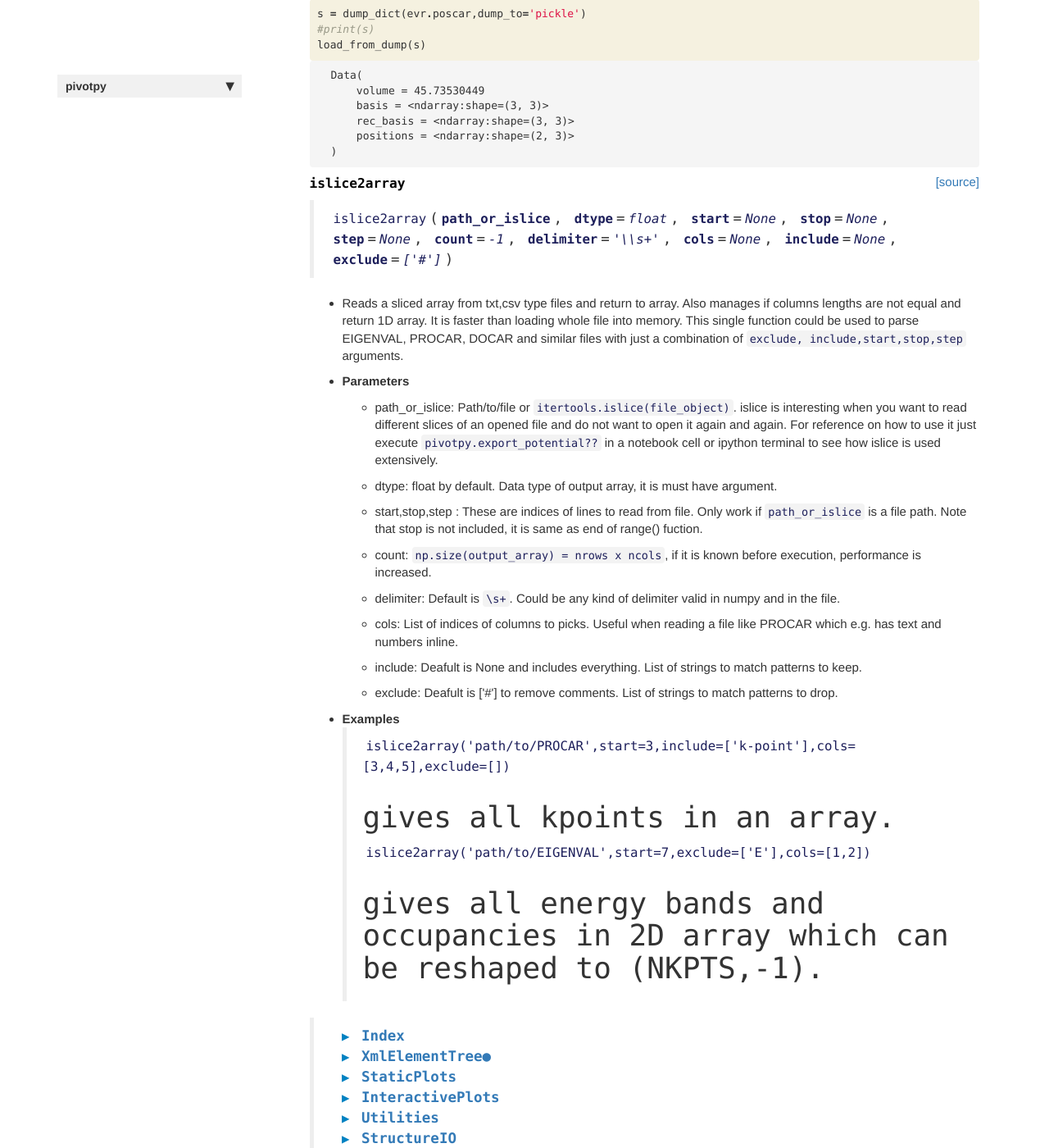
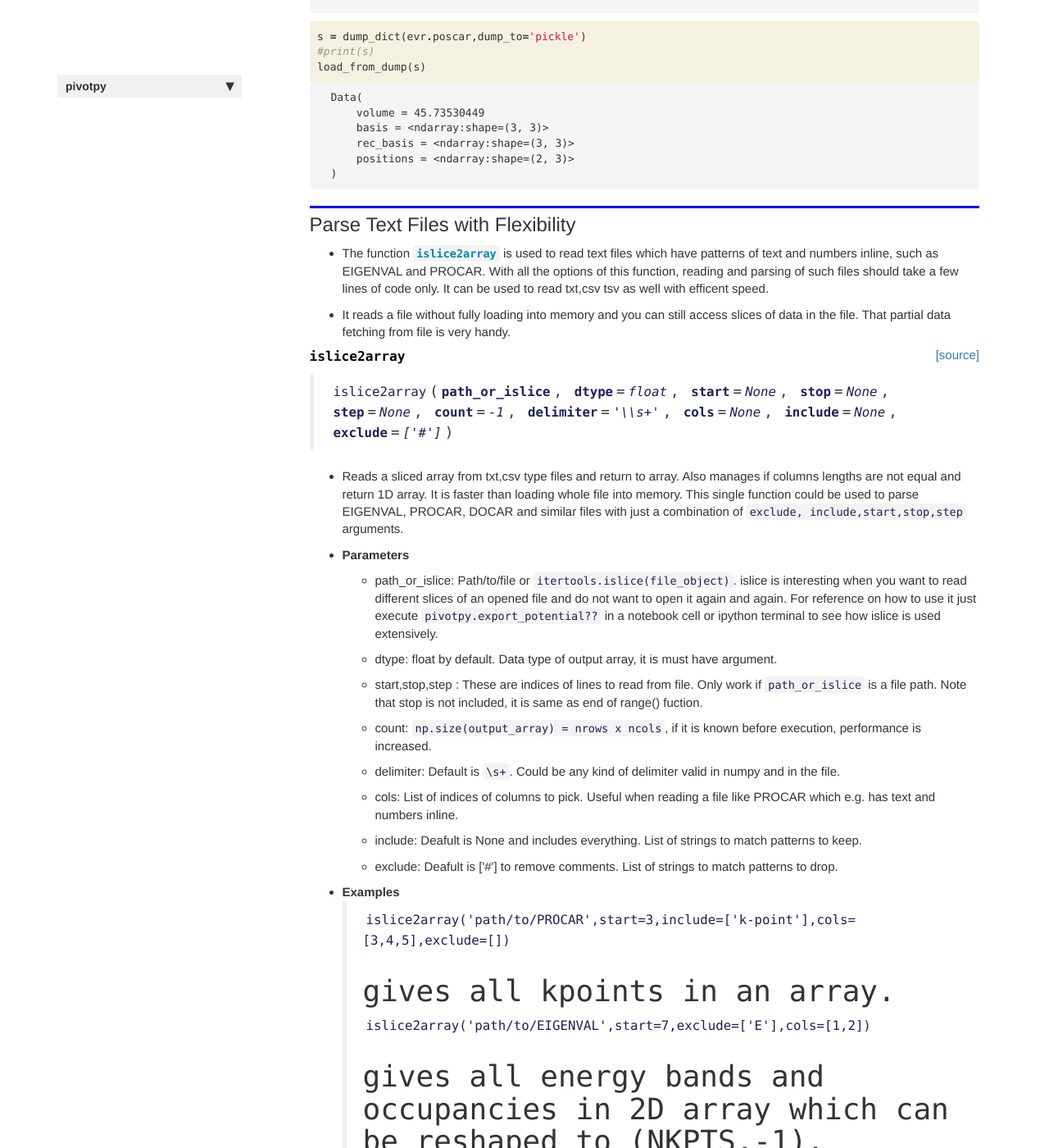
Before and after one commit to asaboor-gh/pivotpy, a Jekyll site: the page built from docs/XmlElementTree.html, in a window 1280 px wide and 1400 px high, scrolled down 10843 px. Shown: the whole window at 82% size. Built offline with Jekyll 4.4.1, drawn with Linux system fonts in a browser that asks for light colours; nearby versions of some CDN libraries; comment, search, counter and statistics services are not loaded; some of the changed text lies outside the part shown.

Commit message:
islice2array

```diff
--- a/docs/XmlElementTree.html
+++ b/docs/XmlElementTree.html
@@ -1321,6 +1321,16 @@ If current folder contains <code>vasprun.xml</code> file, it automatically picks
 </div>
     {% endraw %}
 
+<div class="cell border-box-sizing text_cell rendered"><div class="inner_cell">
+<div class="text_cell_render border-box-sizing rendered_html">
+<h2 id="Parse-Text-Files-with-Flexibility">Parse Text Files with Flexibility<a class="anchor-link" href="#Parse-Text-Files-with-Flexibility"> </a></h2><ul>
+<li>The function <a href="/pivotpy/XmlElementTree.html#islice2array"><code>islice2array</code></a> is used to read text files which have patterns of text and numbers inline, such as EIGENVAL and PROCAR. With all the options of this function, reading and parsing of such files should take a few lines of code only. It can be used to read txt,csv tsv as well with efficent speed.</li>
+<li>It reads a file without fully loading into memory and you can still access slices of data in the file. That partial data fetching from file is very handy.  </li>
+</ul>
+
+</div>
+</div>
+</div>
     {% raw %}
 
 <div class="cell border-box-sizing code_cell rendered">
@@ -1342,7 +1352,7 @@ If current folder contains <code>vasprun.xml</code> file, it automatically picks
 <li>start,stop,step : These are indices of lines to read from file. Only work if <code>path_or_islice</code> is a file path. Note that stop is not included, it is same as end of range() fuction.</li>
 <li>count: <code>np.size(output_array) = nrows x ncols</code>, if it is known before execution, performance is increased.</li>
 <li>delimiter:  Default is <code>\s+</code>. Could be any kind of delimiter valid in numpy and in the file.</li>
-<li>cols: List of indices of columns to picks. Useful when reading a file like PROCAR which e.g. has text and numbers inline.</li>
+<li>cols: List of indices of columns to pick. Useful when reading a file like PROCAR which e.g. has text and numbers inline.</li>
 <li>include: Deafult is None and includes everything. List of strings to match patterns to keep.</li>
 <li>exclude: Deafult is ['#'] to remove comments. List of strings to match patterns to drop.</li>
 </ul>
--- a/pivotpy/vr_parser.py
+++ b/pivotpy/vr_parser.py
@@ -789,14 +789,14 @@ def islice2array(path_or_islice,dtype=float,start=None,stop=None,step=None,count
         - start,stop,step : These are indices of lines to read from file. Only work if `path_or_islice` is a file path. Note that stop is not included, it is same as end of range() fuction.
         - count: `np.size(output_array) = nrows x ncols`, if it is known before execution, performance is increased.
         - delimiter:  Default is `\s+`. Could be any kind of delimiter valid in numpy and in the file.
-        - cols: List of indices of columns to picks. Useful when reading a file like PROCAR which e.g. has text and numbers inline.
+        - cols: List of indices of columns to pick. Useful when reading a file like PROCAR which e.g. has text and numbers inline.
         - include: Deafult is None and includes everything. List of strings to match patterns to keep.
         - exclude: Deafult is ['#'] to remove comments. List of strings to match patterns to drop.
     - **Examples**
         > `islice2array('path/to/PROCAR',start=3,include=['k-point'],cols=[3,4,5],exclude=[])`
-        > # gives all kpoints in an array.
+        > #gives all kpoints in an array.
         > `islice2array('path/to/EIGENVAL',start=7,exclude=['E'],cols=[1,2])`
-        > # gives all energy bands and occupancies in 2D array which can be reshaped to (NKPTS,-1).
+        > #gives all energy bands and occupancies in 2D array which can be reshaped to (NKPTS,-1).
     """
     from itertools import islice
     import os, numpy as np
```
Also changed, not shown: 1 other file.
